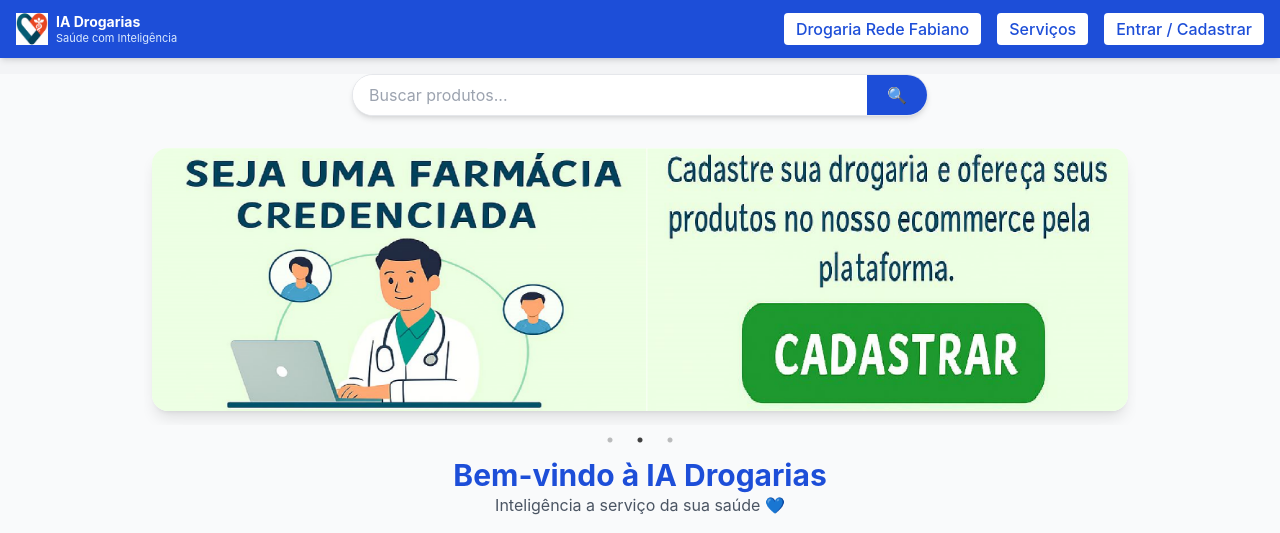
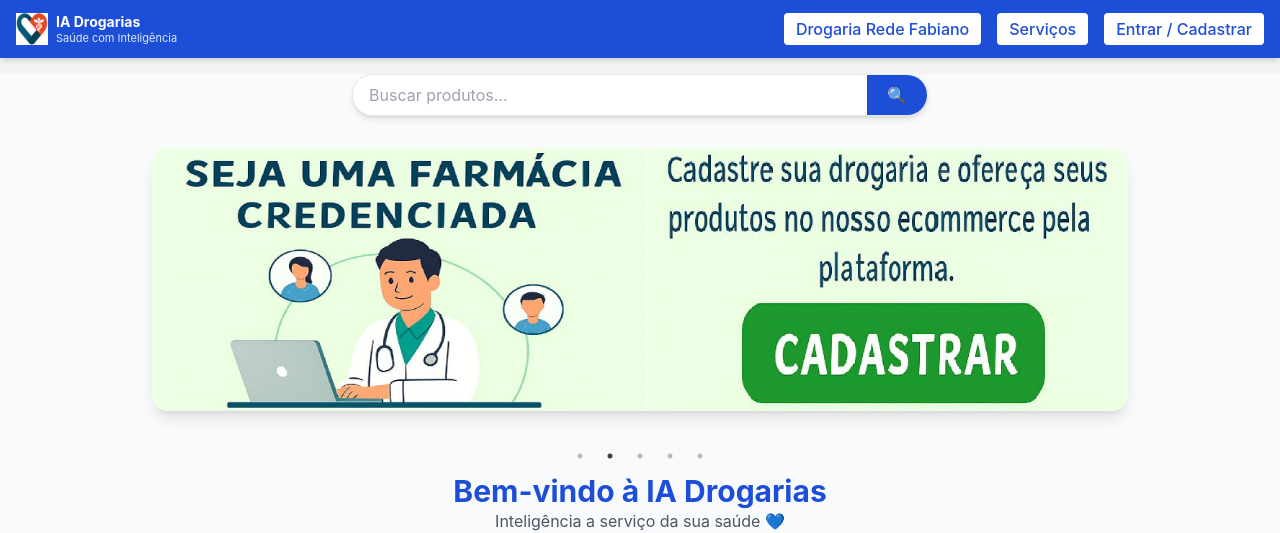
Before and after one commit to comprasdfernando-code/ia-drogarias, a Next.js app: page / in a window 1280 px wide. Shown: the top 533 px of the page. Built offline with nearby package versions, Linux system fonts and the light colour scheme.

Commit message:
criação banner cadastro de farmaceuticos e produtos naturais

```diff
--- a/app/page.tsx
+++ b/app/page.tsx
@@ -68,7 +68,9 @@ export default function HomePage() {
   const banners = [
     { src: "/banners/servicos-farmaceuticos.png", alt: "Serviços Farmacêuticos", link: "/servicos" },
     { src: "/banners/cadastro-drogaria.png", alt: "Cadastro Drogaria", link: "/cadastro-drogaria" },
-    { src: "/banners/ecommerce.png", alt: "E-commerce", link: "/produtos" },
+    { src: "/banners/ecommerce.png", alt: "E-commerce", link: "/drogarias/drogariaredefabiano" },
+    { src: "/banners/cadastro-farmaceutico.png", alt: "Cadastro Farmacêuticos", link: "/cadastro-farmaceutico" },
+    { src: "/banners/herbamed.png", alt: "Produtos Naturais", link: "/produtos" },
   ];
 
   return (
```
